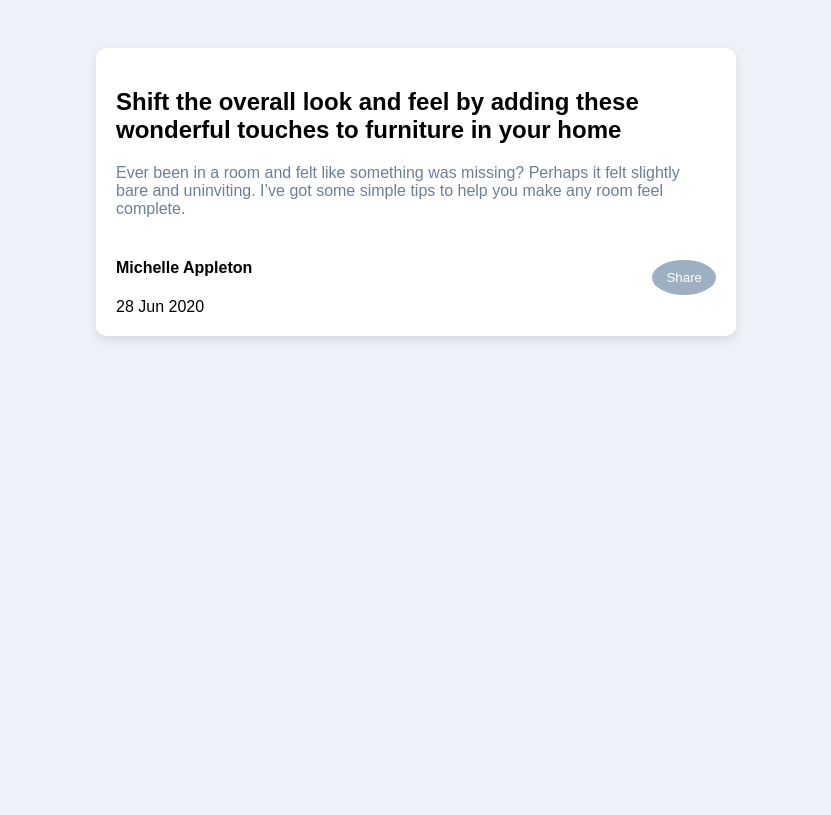
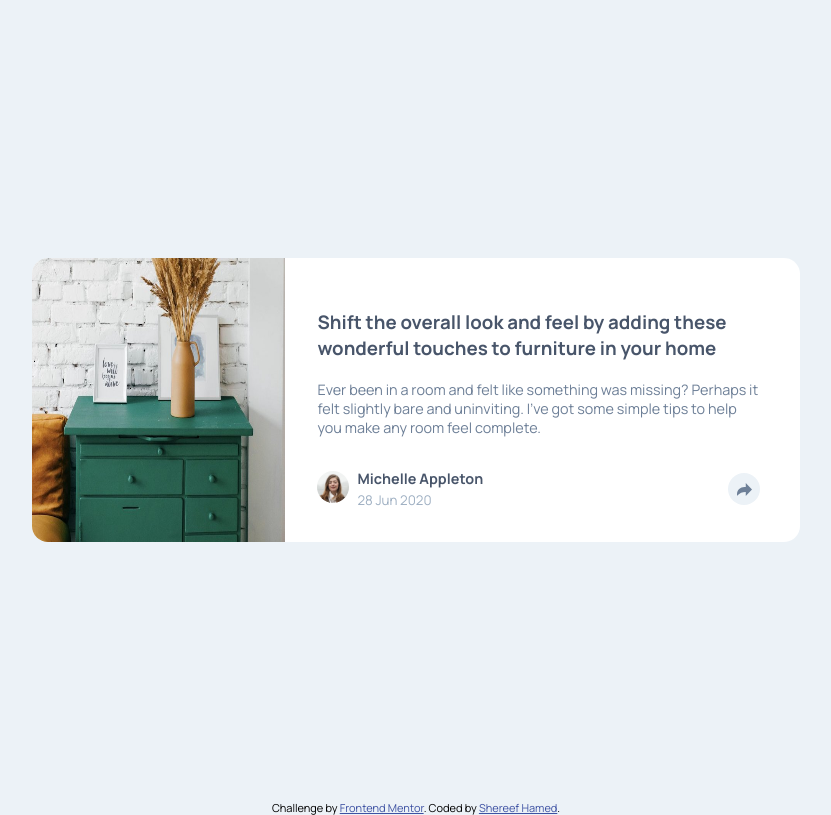
Before and after one commit to sam59246677/article-preview-component-master, a plain HTML site: page index.html in a window 1280 px wide. Shown: the whole page, without its empty margins (224-1055 px from the left). Drawn offline with Linux system fonts and the light colour scheme.

Commit message:
Add files via upload

```diff
--- a/index.html
+++ b/index.html
@@ -1,39 +1,76 @@
 <!DOCTYPE html>
 <html lang="en">
+
 <head>
-  <meta charset="UTF-8" />
-  <meta name="viewport" content="width=device-width, initial-scale=1.0" />
-  <title>Article Preview Component</title>
-  <link rel="stylesheet" href="style.css" />
-  <link rel="icon" type="image/png" sizes="32x32" href="./images/favicon-32x32.png" />
+  <meta charset="UTF-8">
+  <meta name="viewport" content="width=device-width, initial-scale=1.0">
+  <link rel="preconnect" href="https://fonts.googleapis.com">
+  <link rel="preconnect" href="https://fonts.gstatic.com" crossorigin>
+  <link href="https://fonts.googleapis.com/css2?family=Manrope:wght@200..800&display=swap" rel="stylesheet">
+  <link rel="icon" type="image/png" sizes="32x32" href="./images/favicon-32x32.png">
+  <link rel="stylesheet" href="style.css">
+  <title>Frontend Mentor | Article preview component</title>
+  <style>
+    .attribution {
+      font-size: 11px;
+      text-align: center;
+    }
+
+    .attribution a {
+      color: hsl(228, 45%, 44%);
+    }
+  </style>
 </head>
+
 <body>
+  <main>
+    <div class="article-card">
+      <div class="article-image">
+        <img src="images/drawers.jpg" alt="drawers">
+      </div>
+      <div class="card-body">
+        <h3 class="title">
+          Shift the overall look and feel by adding these wonderful touches to furniture in your home
+        </h3>
+        <p class="content">
+          Ever been in a room and felt like something was missing? Perhaps
+          it felt slightly bare and uninviting. I've got some simple tips
+          to help you make any room feel complete.
+        </p>
+        <div class="author">
+          <div class="details">
+            <div class="avatar">
+              <img src="images/avatar-michelle.jpg" alt="Michelle">
+            </div>
+            <div class="author-details">
+              <p class="name">Michelle Appleton</p>
+              <small class="date">28 Jun 2020</small>
+            </div>
+          </div>
+          <div class="toggle-share-dialog-icon">
+            <img src="images/icon-share.svg" alt="Share">
+          </div>
+        </div>
+        <div class="share-icons-dialog">
+            <div class="icons">
+              <p>SHARE</p>
+              <span><img src="images/icon-facebook.svg" alt="Facebook"></span>
+              <span><img src="images/icon-twitter.svg" alt="twitter"></span>
+              <span><img src="images/icon-pinterest.svg" alt="pinterest"></span>
+            </div>
+            <div class="hide-share-dialog-icon">
+              <img src="images/icon-share.svg" alt="Share">
+            </div>
+          </div>
+      </div>
+    </div>
+  </main>
 
-  <div class="card">
-    <h2>
-      Shift the overall look and feel by adding these wonderful
-      touches to furniture in your home
-    </h2>
-
-    <p class="description">
-      Ever been in a room and felt like something was missing? Perhaps
-      it felt slightly bare and uninviting. I’ve got some simple tips
-      to help you make any room feel complete.
-    </p>
-
-    <div class="author-box">
-      <div>
-        <h4>Michelle Appleton</h4>
-        <span>28 Jun 2020</span>
-      </div>
-      <button id="shareBtn">Share</button>
-    </div>
-
-    <div class="share-popup" id="sharePopup">
-      <span>Share</span>
-    </div>
+  <div class="attribution">
+    Challenge by <a href="https://www.frontendmentor.io?ref=challenge" target="_blank">Frontend Mentor</a>.
+    Coded by <a href="shereefhamed.github.io/portfolio/">Shereef Hamed</a>.
   </div>
-
   <script src="script.js"></script>
 </body>
+
 </html>
--- a/script.js
+++ b/script.js
@@ -1,7 +1,13 @@
-const shareBtn = document.getElementById("shareBtn");
-const sharePopup = document.getElementById("sharePopup");
+const toggleIocn = document.querySelector('.toggle-share-dialog-icon');
+const shareIconsDialog = document.querySelector('.share-icons-dialog');
+const hideIcon = document.querySelector('.hide-share-dialog-icon');
 
-shareBtn.addEventListener("click", () => {
-  sharePopup.style.display =
-    sharePopup.style.display === "block" ? "none" : "block";
+toggleIocn.addEventListener('click', (e) => {
+    e.currentTarget.classList.toggle('active-dialog');
+    shareIconsDialog.classList.toggle('show-share-dialog');
 });
+
+hideIcon.addEventListener('click', () => {
+    toggleIocn.classList.toggle('active-dialog');
+    shareIconsDialog.classList.toggle('show-share-dialog');
+});
--- a/style.css
+++ b/style.css
@@ -1,43 +1,195 @@
-body {
-  font-family: Arial, sans-serif;
-  background: hsl(210, 46%, 95%);
-  padding: 40px;
+* {
+    box-sizing: border-box;
 }
 
-.card {
-  background: white;
-  padding: 20px;
-  max-width: 600px;
-  margin: auto;
-  border-radius: 10px;
-  box-shadow: 0 4px 10px rgba(0,0,0,0.1);
+:root {
+    --dark-greyish-blue: #48556aff;
+    --desaturated-dark-blue: #6d7f97ff;
+    --greyish-blue: #9eafc2ff;
+    --light-greyish-blue: #9eafc2ff;
+    --background-color: #ECF2F7;
 }
 
-.description {
-  color: hsl(214, 17%, 51%);
+html {
+    height: 100%;
 }
 
-.author-box {
-  display: flex;
-  align-items: center;
-  justify-content: space-between;
-  margin-top: 20px;
+body {
+    margin: 0;
+    padding: 0;
+    font-family: "Manrope", sans-serif;
+    background-color: var(--background-color);
+    height: 100%;
 }
 
-#shareBtn {
-  background: hsl(212, 23%, 69%);
-  border: none;
-  padding: 10px 14px;
-  border-radius: 50%;
-  cursor: pointer;
-  color: white;
+main {
+    display: flex;
+    justify-content: center;
+    align-items: center;
+    height: 100%;
 }
 
-.share-popup {
-  display: none;
-  margin-top: 15px;
-  background: hsl(217, 19%, 35%);
-  color: white;
-  padding: 10px;
-  border-radius: 8px;
+.article-card {
+    width: 90%;
+    border-radius: 1rem;
+    background-color: white;
+    display: flex;
+    flex-direction: column;
+    position: relative;
 }
+
+.article-image img {
+    width: 100%;
+    height: 100%;
+    border-radius: 1rem 1rem 0 0;
+}
+
+.title {
+    color: var(--dark-greyish-blue);
+}
+
+p {
+    color: var(--desaturated-dark-blue);
+    font-size: 0.9rem;
+}
+
+.card-body {
+    padding: 2rem;
+}
+
+.author {
+    display: flex;
+    align-items: center;
+    justify-content: space-between;
+    margin-block-start: 2rem;
+}
+
+.avatar img {
+    width: 2rem;
+    border-radius: 50%;
+}
+
+.details {
+    display: flex;
+    gap: 0.5rem;
+    align-items: center;
+}
+
+.name {
+    margin: 0;
+    color: var(--dark-greyish-blue);
+    font-weight: bold;
+}
+
+.date {
+    color: var(--greyish-blue);
+}
+
+.share-icons-dialog {
+    position: absolute;
+    bottom: 0;
+    left: 0;
+    width: 100%;
+    z-index: 1;
+    background-color: var(--dark-greyish-blue);
+    justify-content: space-between;
+    align-items: center;
+    padding: 1rem 2rem;
+    display: none;
+    border-radius: 0 0 1rem 1rem;
+}
+
+
+.icons {
+    display: flex;
+    justify-content: space-between;
+    align-items: center;
+    width: 60%;
+}
+
+.icons span {
+    cursor: pointer;
+    transition: all 300ms ease-in-out;
+}
+
+.icons span:hover {
+    transform: translateY(-5px);
+}
+
+.toggle-share-dialog-icon,
+.hide-share-dialog-icon {
+    background-color: var(--background-color);
+    height: 2rem;
+    width: 2rem;
+    border-radius: 50%;
+    display: flex;
+    justify-content: center;
+    align-items: center;
+    cursor: pointer;
+}
+
+.hide-share-dialog-icon {
+    background-color: var(--greyish-blue);
+}
+
+.show-share-dialog {
+    display: flex;
+}
+
+.active-dialog {
+    background-color: var(--dark-greyish-blue);
+}
+
+@media(min-width: 36rem) {
+    .article-card {
+        flex-direction: row;
+        width: 70%;
+    }
+
+    .article-image {
+        flex-basis: 33%;
+        max-width: 33%;
+    }
+
+    .article-image img {
+        border-radius: 1rem 0 0 1rem;
+    }
+
+    .card-body {
+        flex-basis: 66%;
+        max-width: 66%;
+    }
+
+    .share-icons-dialog {
+        bottom: 30%;
+        left: 76%;
+        width: 33%;
+        border-radius: 1rem;
+        padding: 0.5rem 2rem;
+    }
+
+    .share-icons-dialog::after {
+        content: "";
+        position: absolute;
+        top: 100%;
+        left: 50%;
+        margin-left: -5px;
+        border-width: 5px;
+        border-style: solid;
+        border-color: var(--dark-greyish-blue) transparent transparent transparent;
+    }
+
+    .hide-share-dialog-icon {
+        display: none;
+    }
+
+    .icons {
+        width: 100%;
+    }
+}
+
+@media(min-width:62rem) {
+    .article-card {
+        width: 60%;
+    }
+}
```
